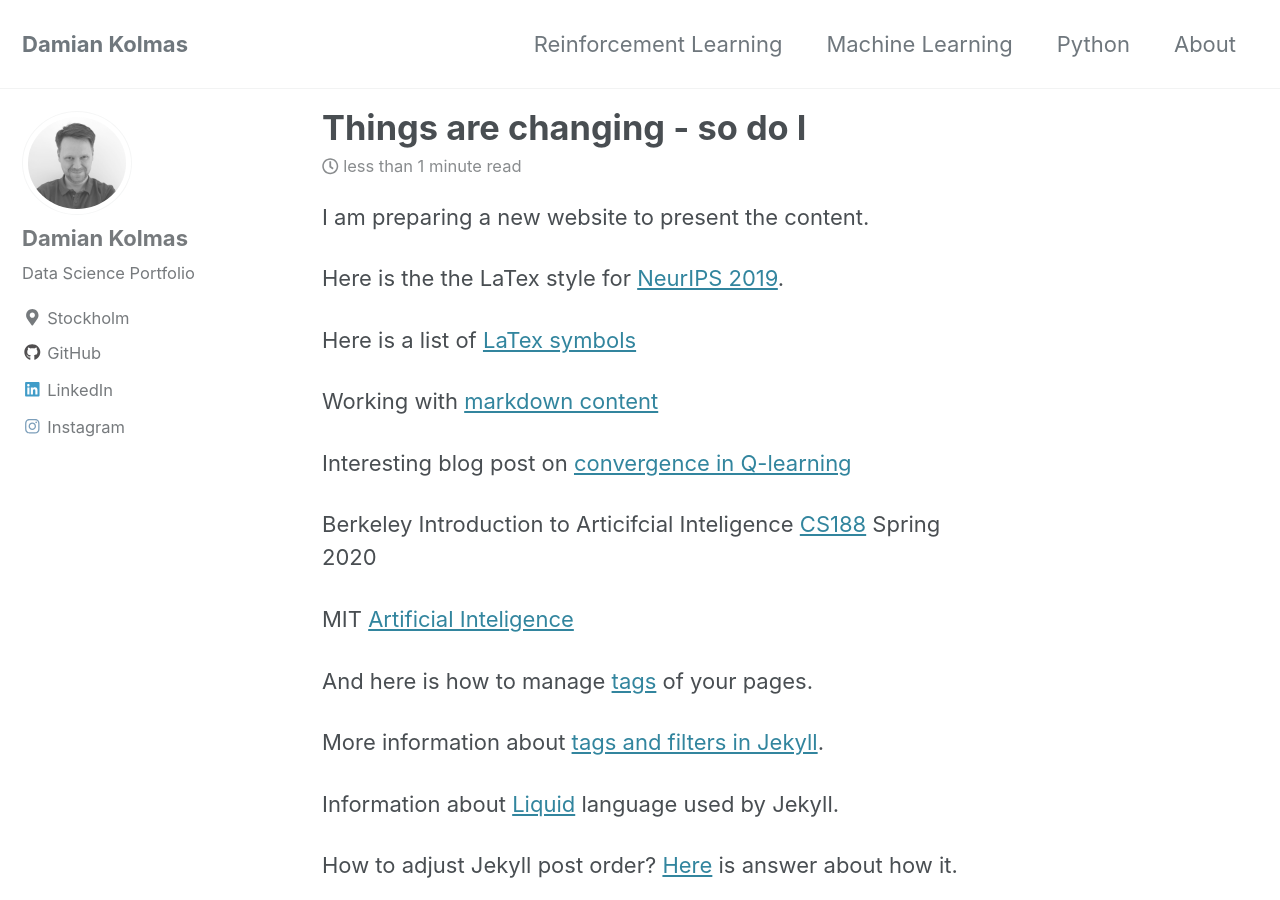
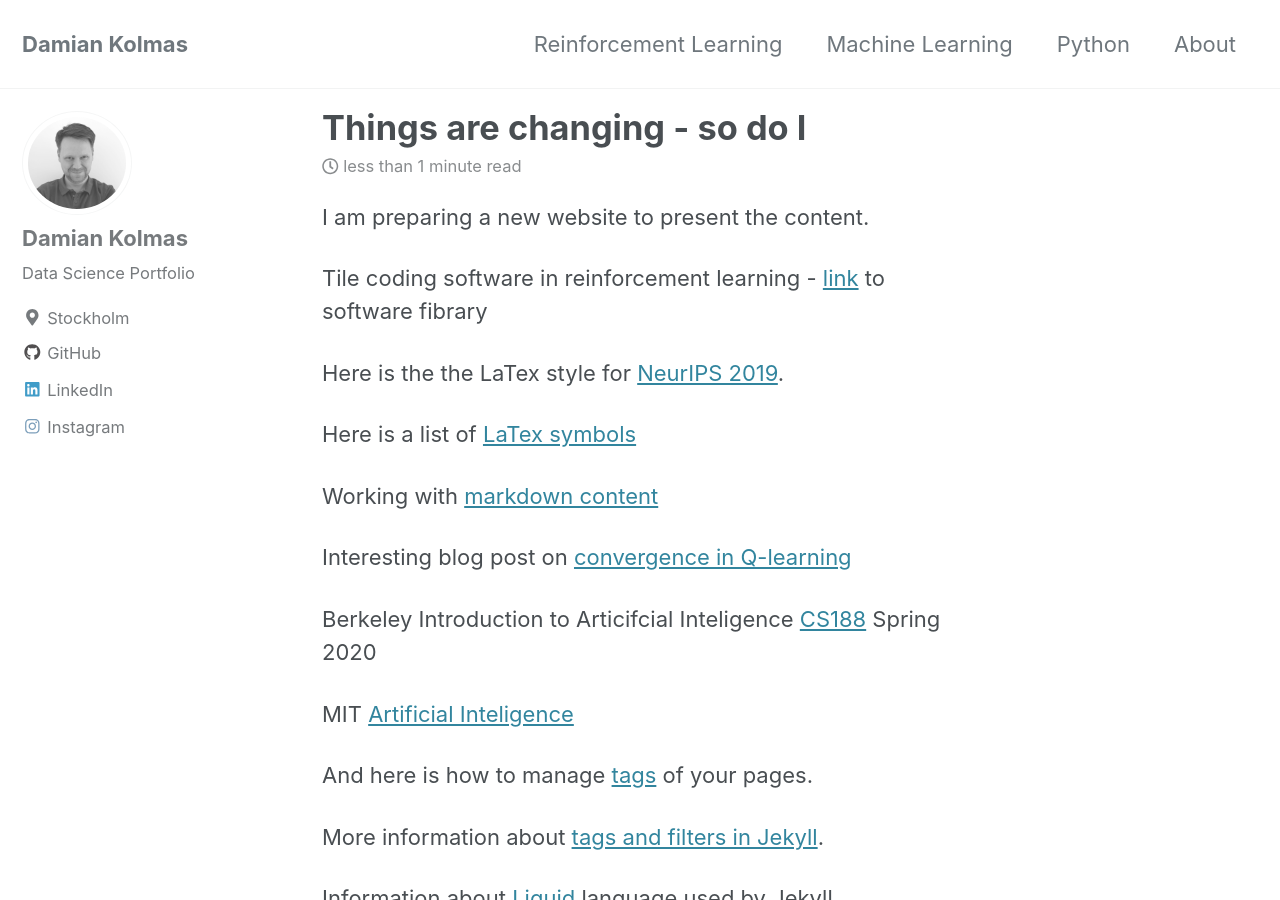
Before and after one commit to DKolmas/DKolmas.github.io, a Jekyll site: the page built from _posts/2019-03-24-Working-On-New-Page.md, in a window 1280 px wide and 900 px high. Built offline with Jekyll 4.4.1, drawn with Linux system fonts in a browser that asks for light colours; cached includes are drawn as plain includes.

Commit message:
adding link to tile coding software

```diff
--- a/_posts/2019-03-24-Working-On-New-Page.md
+++ b/_posts/2019-03-24-Working-On-New-Page.md
@@ -9,6 +9,8 @@ mathjax: "true"
 ---
 
 I am preparing a new website to present the content.
+
+Tile coding software in reinforcement learning - [link][14] to software fibrary
 
 Here is the the LaTex style for [NeurIPS 2019][1].
 
```
Also changed, not shown: other parts of _posts/2019-03-24-Working-On-New-Page.md (+1 -0 lines).
